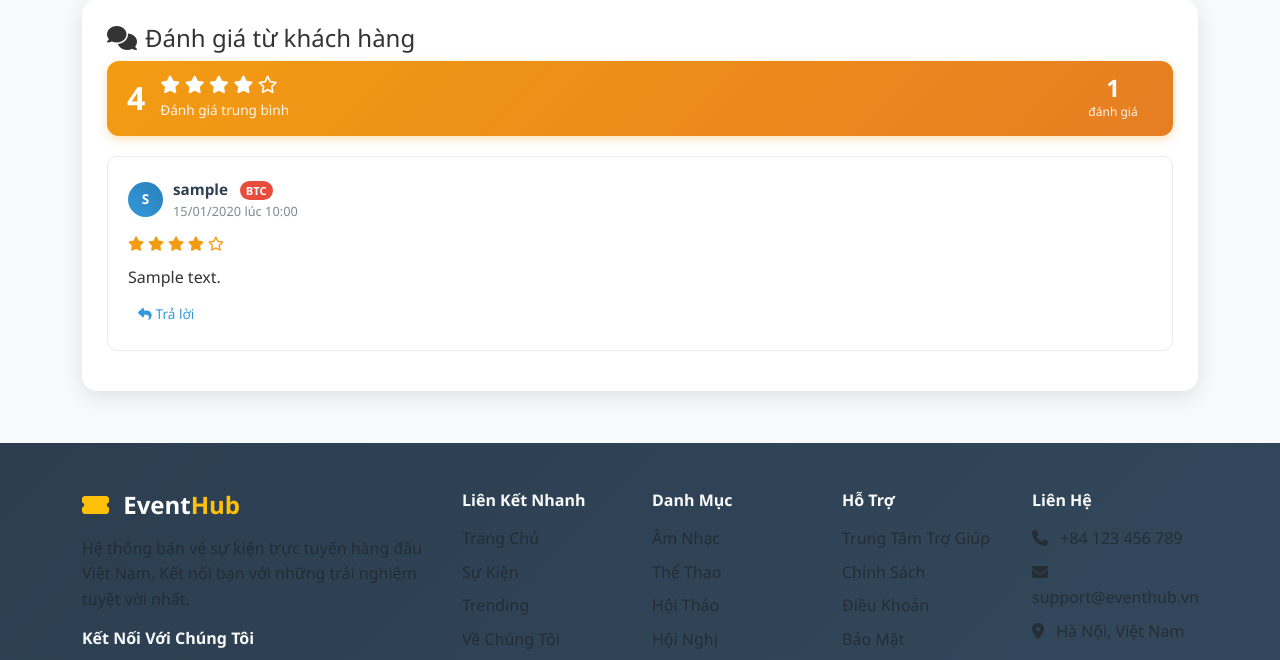
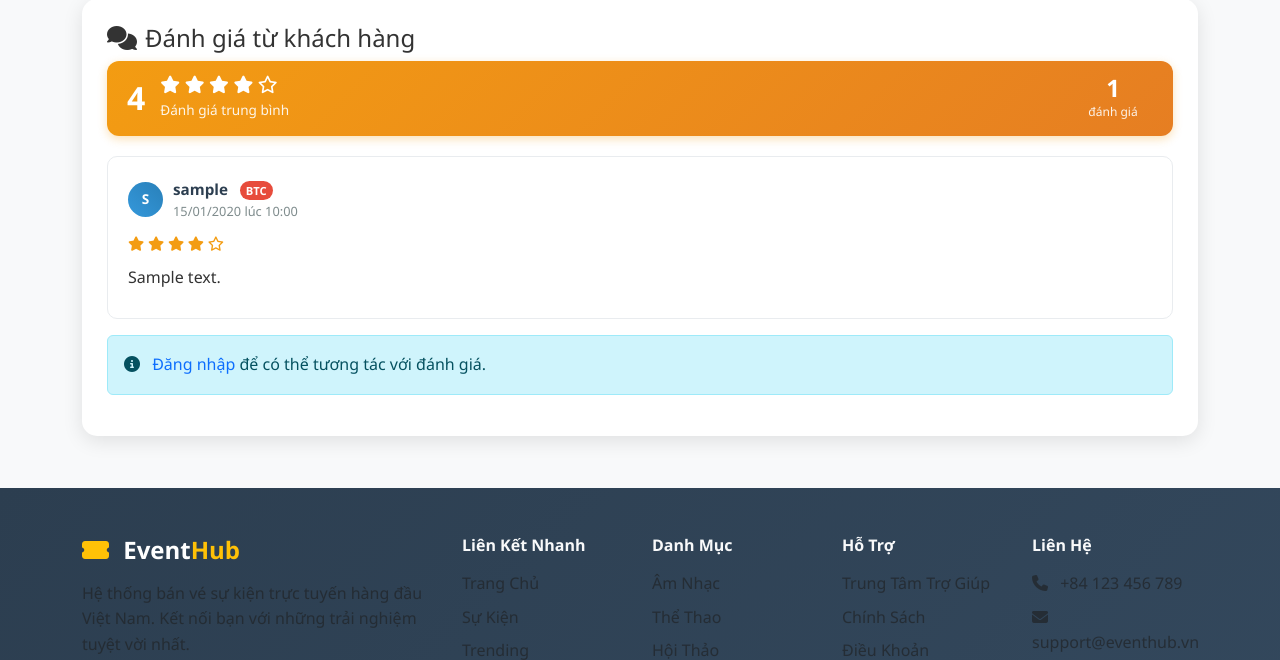
Before and after one commit to NamNguyen1909/online-event-ticketing-system, a Flask app: template eventapp/templates/customer/EventDetail.html in a window 1280 px wide. Shown: the part 1196-1856 px from the top of the page. Run offline with Flask 3, Linux system fonts and the light colour scheme; tables that the repository leaves empty hold one stand-in row (values such as "Sample post"); the template is opened without the code that fills it: values that come from a table or form of the project are taken from there, most other values are stand-ins (such as "Sample title", 1, 10 or a date in 2020); grey boxes marked "Sample" are stand-in pictures; some libraries are stand-ins or nearby versions.

Commit message:
Add review reply permission checks for staff and organizers
Review reply functionality is now restricted to users with 'staff' or 'organizer' roles. UI elements and actions for replying to reviews are conditionally rendered based on user permissions, with appropriate messages shown to unauthorized or unauthenticated users.

```diff
--- a/eventapp/templates/customer/EventDetail.html
+++ b/eventapp/templates/customer/EventDetail.html
@@ -804,7 +804,8 @@
                             {% endfor %}
                         {% endif %}
 
-                        <!-- Reply button -->
+                        <!-- Reply button - chỉ hiện cho staff và organizer -->
+                        {% if can_reply %}
                         <div class="mt-2">
                             <button class="reply-button" onclick="toggleReplyForm({{ review.id }})">
                                 <i class="fas fa-reply me-1"></i>Trả lời
@@ -819,7 +820,7 @@
                                 </div>
                             </div>
                             <div class="mt-2 d-flex gap-2">
-                                <button class="btn btn-primary btn-sm">
+                                <button class="btn btn-primary btn-sm" onclick="submitReply({{ review.id }})">
                                     <i class="fas fa-paper-plane me-1"></i>Gửi
                                 </button>
                                 <button class="btn btn-secondary btn-sm" onclick="toggleReplyForm({{ review.id }})">
@@ -827,6 +828,7 @@
                                 </button>
                             </div>
                         </div>
+                        {% endif %}
                     </div>
                     {% endfor %}
 
@@ -839,6 +841,19 @@
                     {% endif %}
                 {% else %}
                     <p class="text-muted text-center mt-3">Chưa có đánh giá nào cho sự kiện này.</p>
+                {% endif %}
+
+                <!-- Thông báo cho user chưa đăng nhập hoặc không có quyền -->
+                {% if not can_reply and not current_user %}
+                <div class="alert alert-info mt-3">
+                    <i class="fas fa-info-circle me-2"></i>
+                    <a href="/login">Đăng nhập</a> để có thể tương tác với đánh giá.
+                </div>
+                {% elif not can_reply and current_user %}
+                <div class="alert alert-secondary mt-3">
+                    <i class="fas fa-lock me-2"></i>
+                    Chỉ nhân viên và người tổ chức mới có thể trả lời đánh giá.
+                </div>
                 {% endif %}
             </div>
         </div>
@@ -864,8 +879,9 @@ function redirectToBooking() {
     window.location.href = `/booking/event/${eventId}`;
 }
 
-// Toggle reply form
+// Toggle reply form - chỉ hoạt động khi user có quyền
 function toggleReplyForm(reviewId) {
+    {% if can_reply %}
     const form = document.getElementById(`reply-form-${reviewId}`);
     if (form.style.display === 'none') {
         form.style.display = 'block';
@@ -874,10 +890,14 @@ function toggleReplyForm(reviewId) {
         form.style.display = 'none';
         form.querySelector('textarea').value = '';
     }
+    {% else %}
+    alert('Bạn không có quyền trả lời đánh giá.');
+    {% endif %}
 }
 
 // Handle reply submission (placeholder)
 function submitReply(reviewId) {
+    {% if can_reply %}
     const textarea = document.querySelector(`#reply-form-${reviewId} textarea`);
     const content = textarea.value.trim();
 
@@ -892,6 +912,9 @@ function submitReply(reviewId) {
 
     // Hide form and clear content
     toggleReplyForm(reviewId);
+    {% else %}
+    alert('Bạn không có quyền trả lời đánh giá.');
+    {% endif %}
 }
 </script>
 {% endblock %}
```
Also changed, not shown: eventapp/routes.py (+14 -2 lines).
